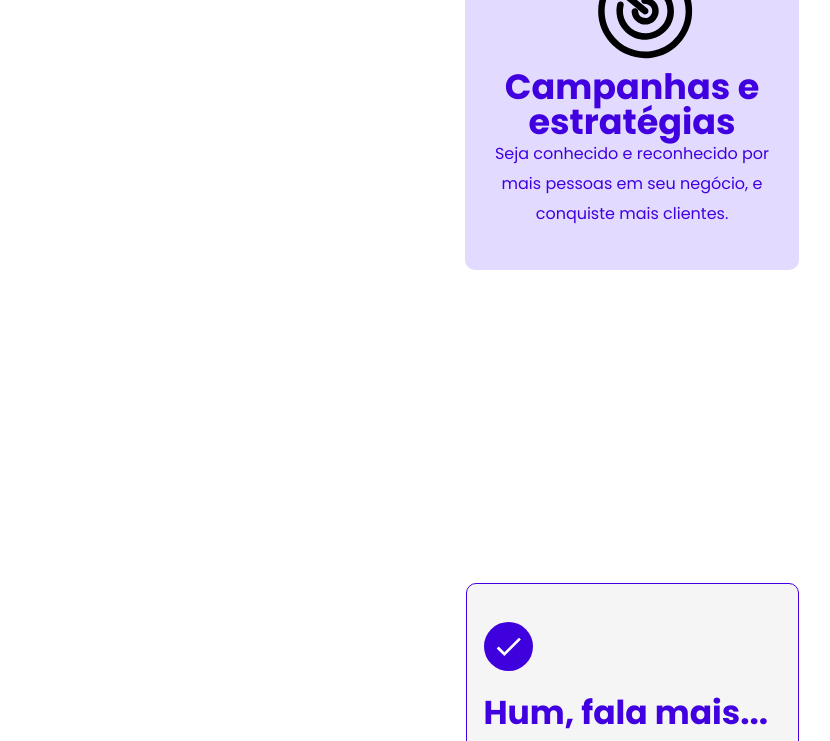
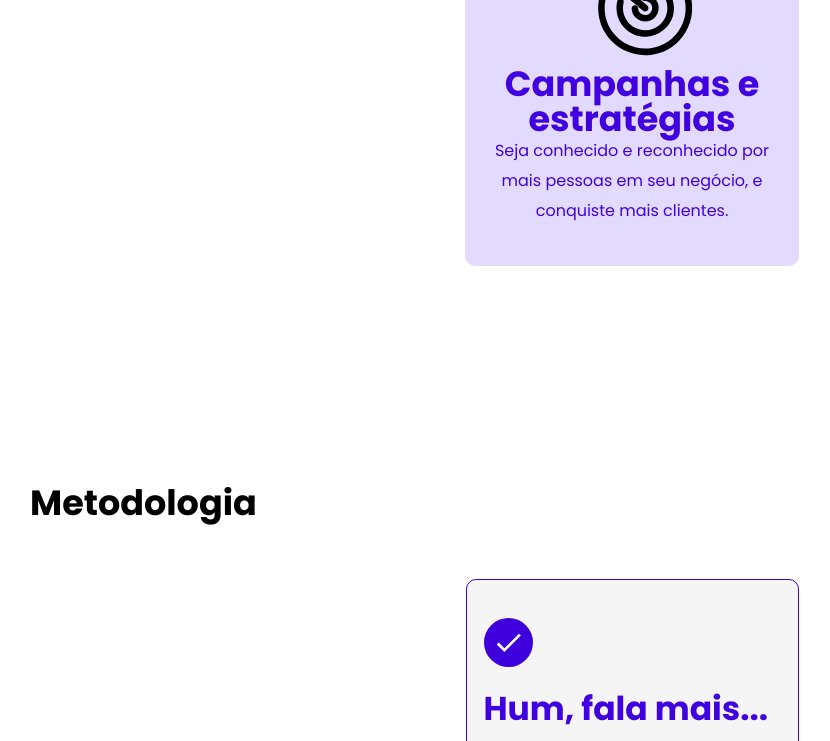
Before and after one commit to guilheermeff/landingPage-spin, a plain HTML site: page index.html in a window 1280 px wide. Shown: the part 2010-2751 px from the top of the page, without its empty margins (8-838 px from the left). Drawn offline with Linux system fonts and the light colour scheme.

Commit message:
responsive functions

```diff
--- a/CSS/style.css
+++ b/CSS/style.css
@@ -152,11 +152,11 @@ header {
 
   margin: 0 auto 2.0rem;
 
-  padding: 0 .9rem 4.1rem;
-
   display: flex;
   flex-direction: column;
   align-items: center;
+
+  padding: 0 .9rem 4.0rem;
 }
 
 .card:last-child {
@@ -165,7 +165,7 @@ header {
 
 .card h2,
 .card p,
-.cardCheck h2 {
+.cardCheck h3 {
   color: var(--primary-color);
 }
 
@@ -186,8 +186,10 @@ header {
   text-align: center;
 }
 
-.space {
-  height: 26.9rem;
+.cardsCheck h2 {
+  font-size: 3.5rem;
+  margin: 0 3.8rem 5.0rem;
+  max-width: 33.3rem;
 }
 
 .cardCheck {
@@ -195,14 +197,13 @@ header {
   border: 1px solid var(--primary-color);
   border-radius: 1.0rem;
 
-  width: 90%;
   max-width: 33.3rem;
 
   margin: 2.4rem auto 2.4rem;
   padding: 3.8rem 1.7rem 3.7rem;
 }
 
-.cardCheck h2 {
+.cardCheck h3 {
   font-size: 3.3rem;
   line-height: 3.5rem;
 
--- a/index.html
+++ b/index.html
@@ -195,13 +195,15 @@
             conquiste mais clientes.
           </p>
         </div>
-        <div class="space"></div>
+      </section>
+      <section class="cardsCheck">
+        <h2>Metodologia</h2>
         <div class="cardCheck">
           <svg width="49" height="49" viewBox="0 0 49 49" fill="none" xmlns="http://www.w3.org/2000/svg">
             <circle cx="24.5" cy="24.5" r="24.5" fill="#3F00DE"/>
             <path d="M20.375 30.2363L34.9414 15.6699L36.875 17.6035L20.375 34.1035L12.7051 26.4336L14.6387 24.5L20.375 30.2363Z" fill="white"/>
           </svg>
-          <h2>Hum, fala mais...</h2>
+          <h3>Hum, fala mais...</h3>
           <p>
             A <span>Agência Spin</span> foi criada com o
             propósito de gerar mais flexibilidade  para
@@ -213,7 +215,7 @@
             <circle cx="24.5" cy="24.5" r="24.5" fill="#3F00DE"/>
             <path d="M20.375 30.2363L34.9414 15.6699L36.875 17.6035L20.375 34.1035L12.7051 26.4336L14.6387 24.5L20.375 30.2363Z" fill="white"/>
           </svg>
-          <h2>Escritório?</h2>
+          <h3>Escritório?</h3>
           <p>
             Com uma equipe 100% remota,
             estamos prontos para atender negócios
@@ -225,7 +227,7 @@
             <circle cx="24.5" cy="24.5" r="24.5" fill="#3F00DE"/>
             <path d="M20.375 30.2363L34.9414 15.6699L36.875 17.6035L20.375 34.1035L12.7051 26.4336L14.6387 24.5L20.375 30.2363Z" fill="white"/>
           </svg>
-          <h2>Soluções</h2>
+          <h3>Soluções</h3>
           <p>
             Nossos serviços são desenvolvidos
             para aumentar as suas vendas, leads e
```
